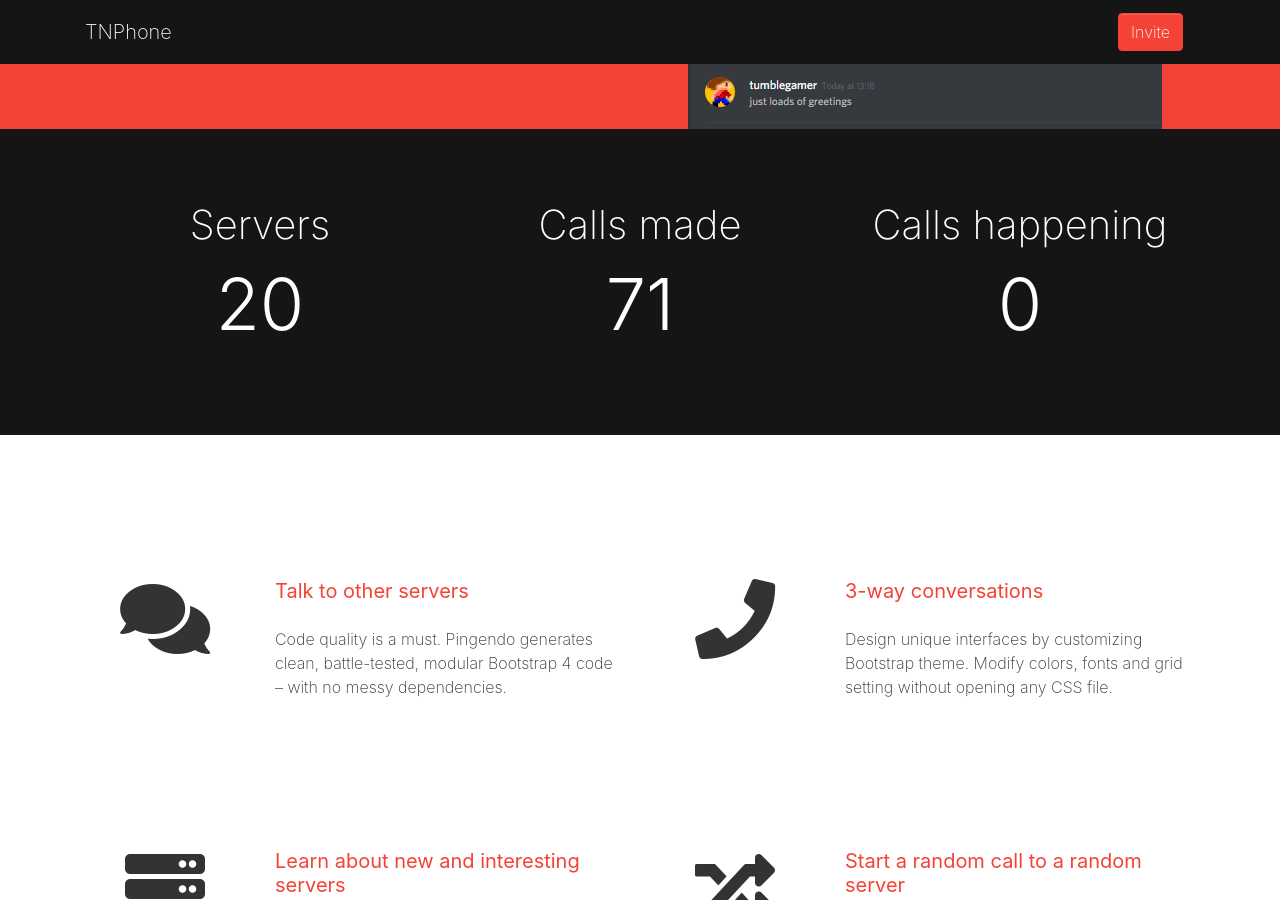
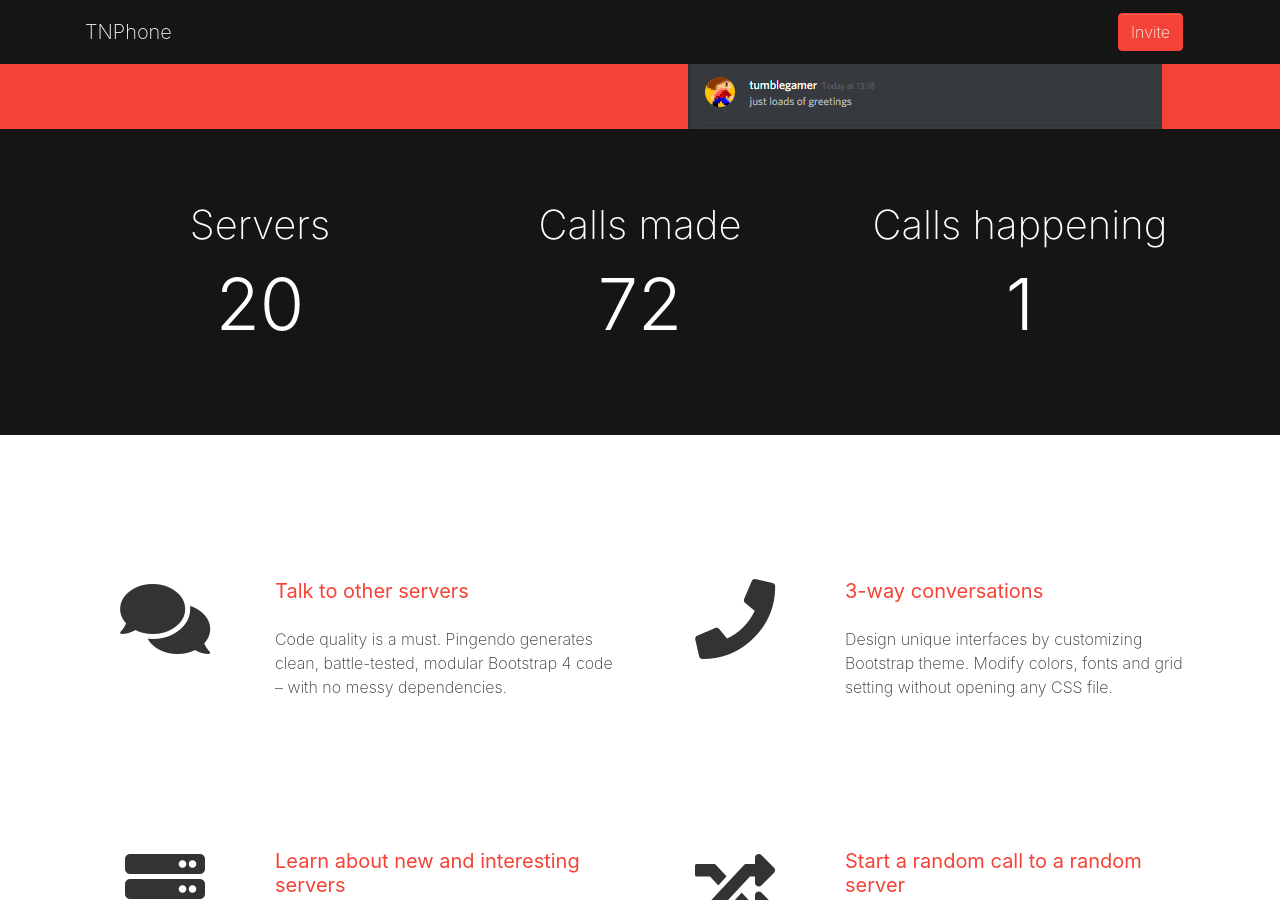
Before and after one commit to tumblenet/tnphone.tumblenet.ga, a Jekyll site: the page built from index.html, in a window 1280 px wide and 900 px high, scrolled down 443 px. Built offline with Jekyll 4.4.1, drawn with Linux system fonts in a browser that asks for light colours; nearby versions of some CDN libraries.

Commit message:
Update Phones feed

```diff
--- a/_data/phones.json
+++ b/_data/phones.json
@@ -163,7 +163,7 @@
 			"wwtbam": false
 		}
 	],
-	"callsMade": 71,
+	"callsMade": 72,
 	"servers": 20,
-	"currentCalls": 0
+	"currentCalls": 1
 }
```
